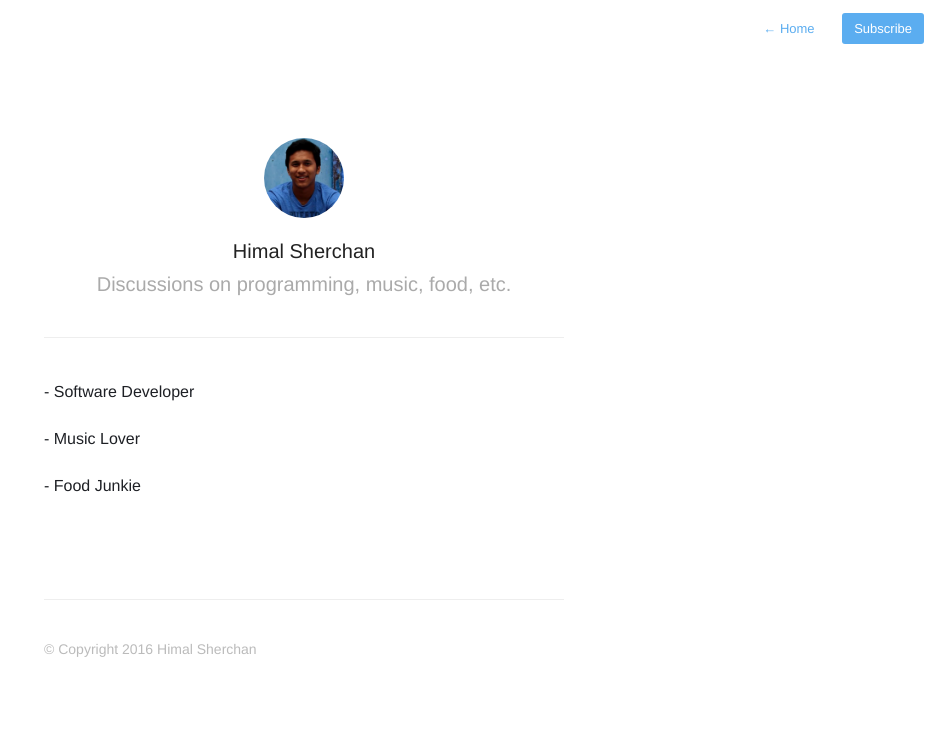
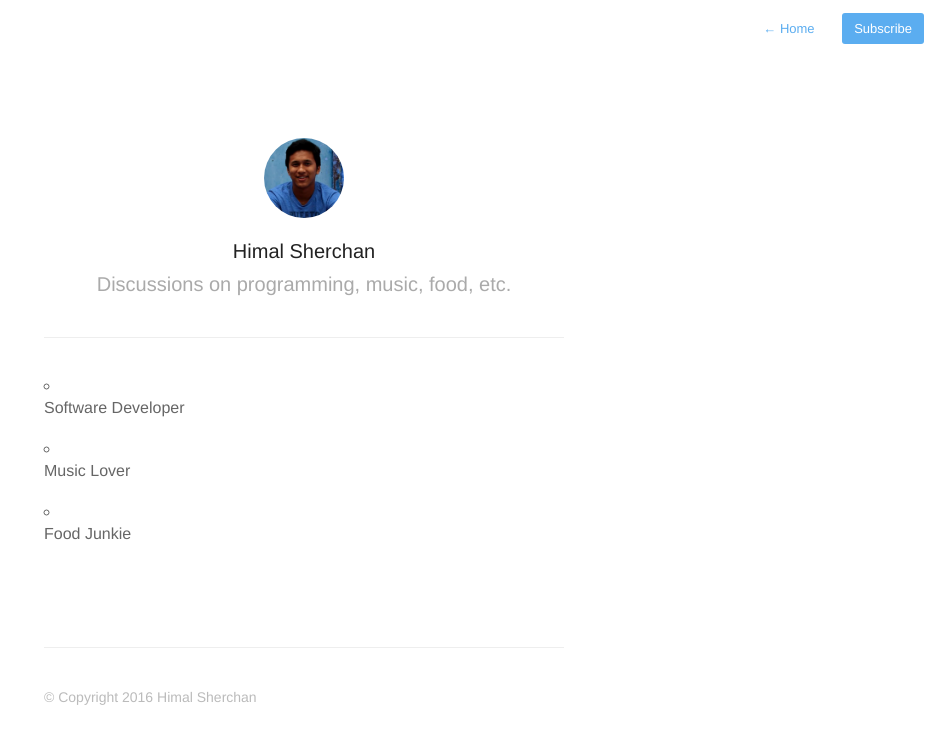
Before and after one commit to hshercha/hshercha.github.io, a Jekyll site: the page built from about.md, in a window 1280 px wide. Shown: the top 744 px of the page, without its empty margins (336-1280 px from the left). Built offline with Jekyll 4.4.1, drawn with Linux system fonts in a browser that asks for light colours; nearby versions of some CDN libraries.

```diff
--- a/about.md
+++ b/about.md
@@ -4,9 +4,9 @@ permalink: about/
 profile: true
 ---
 
-**- Software Developer**
+* Software Developer
 
-**- Music Lover**
+* Music Lover
 
-**- Food Junkie**
+* Food Junkie
 {% include footer.html %}
```
Also changed, not shown: 1 other file.
